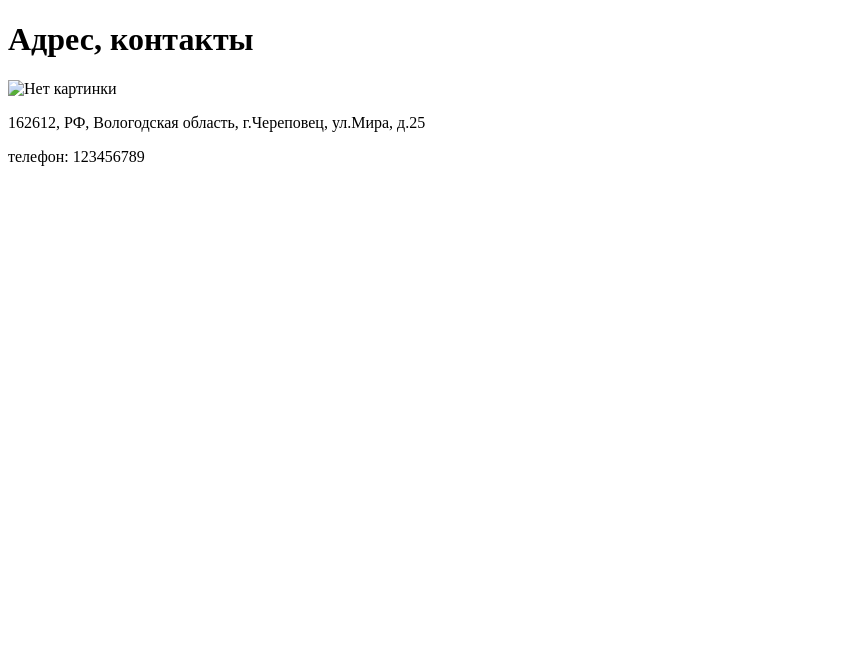
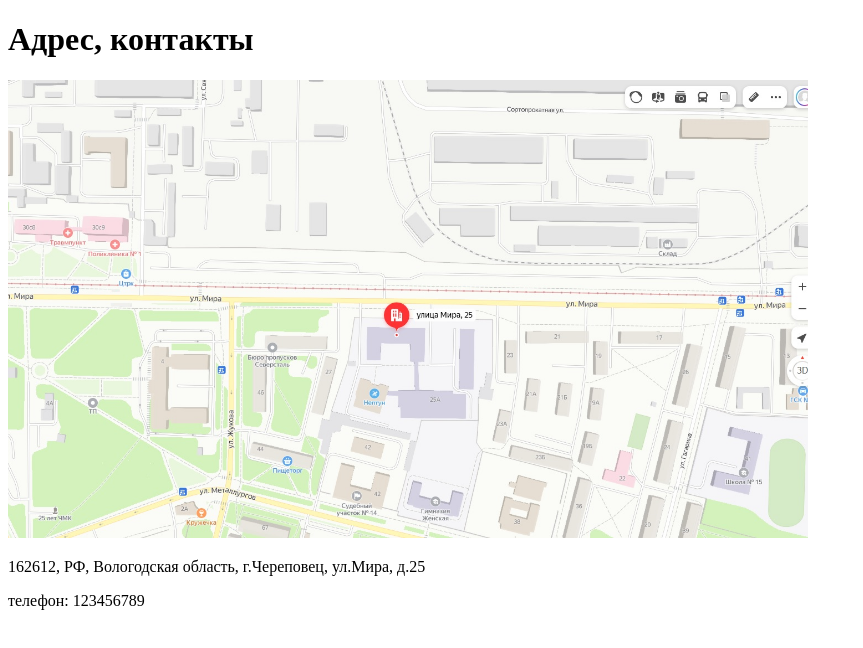
Before and after one commit to Frakiec2013/fizozkomp, a plain HTML site: page Adres.html in a window 1280 px wide. Shown: the whole page, without its empty margins (0-863 px from the left). Drawn offline with Linux system fonts and the light colour scheme.

Commit message:
Update Adres.html

```diff
--- a/Adres.html
+++ b/Adres.html
@@ -7,7 +7,7 @@
 
  <body>
     <h1>Адрес, контакты</h1>
-     <img src="../web/2.jpg" width="800" alt="Нет картинки">
+     <img src="https://frakiec2013.github.io/fizozkomp/2.jpg" width="800" alt="Нет картинки">
     <p>162612, РФ, Вологодская область, г.Череповец, ул.Мира, д.25</p>
     <p>телефон: 123456789</p>
 </body>
```
